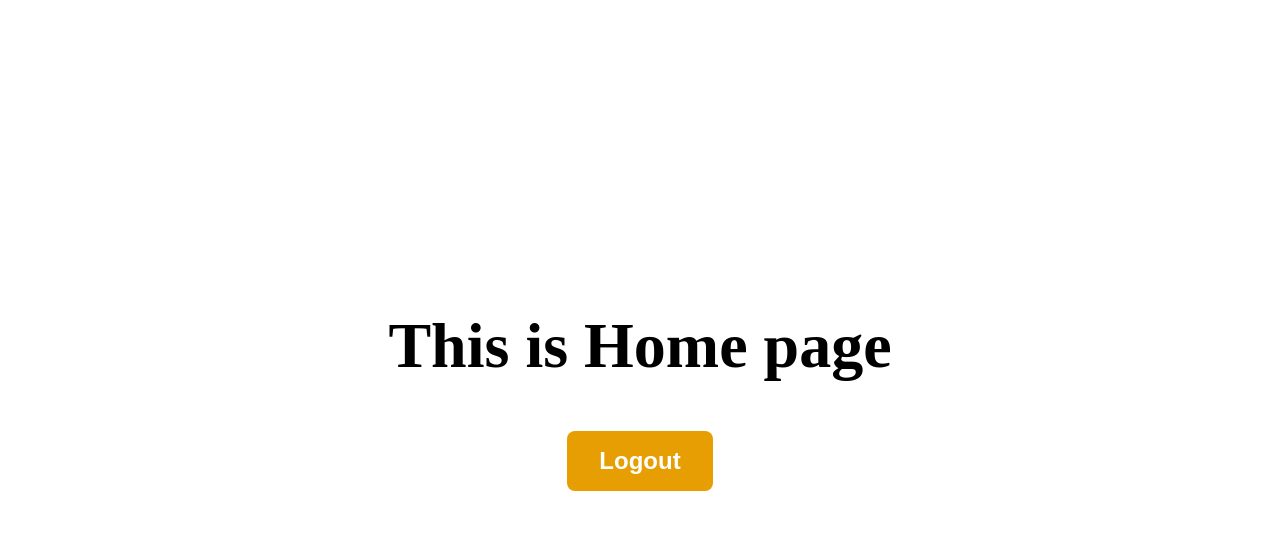
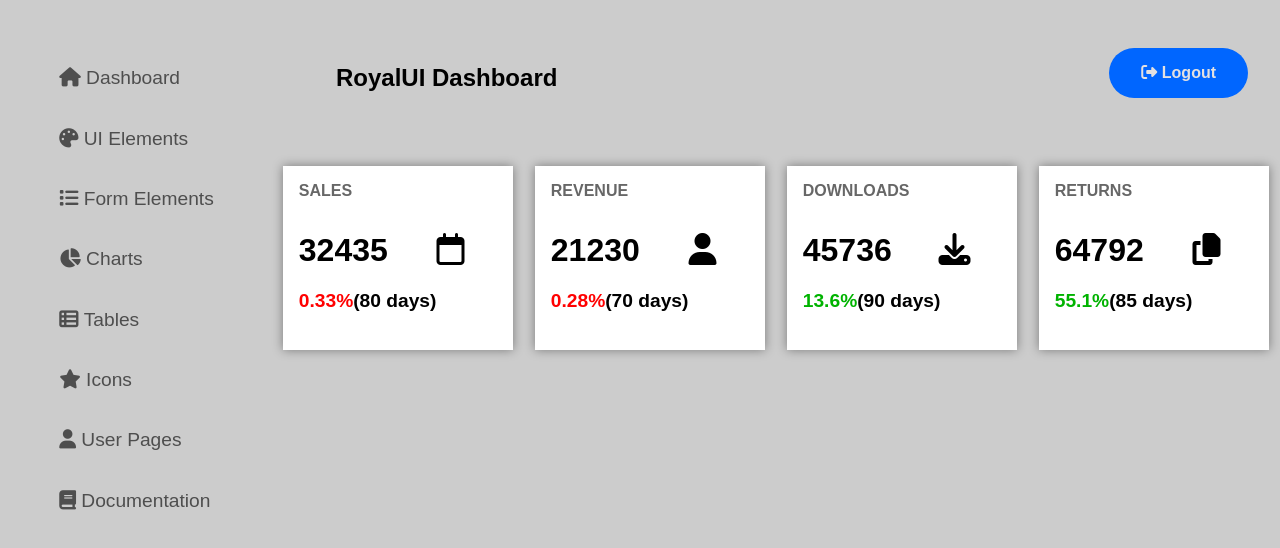
Before and after one commit to tanishqJain16/intern_webApp, a React (Vite) app: page / in a window 1280 px wide. Shown: the top 548 px of the page. Built offline with nearby package versions, Linux system fonts and the light colour scheme; no server answers; sample sign-in values are in the browser's storage.

Commit message:
Dashboard design initiated

```diff
--- a/index.html
+++ b/index.html
@@ -5,10 +5,7 @@
     <link rel="icon" type="image/svg+xml" href="/vite.svg" />
     <meta name="viewport" content="width=device-width, initial-scale=1.0" />
     <title>Vite + React</title>
-    <script
-			src="https://kit.fontawesome.com/140711c5b9.js"
-			crossorigin="anonymous"
-		></script>
+    <script src="https://kit.fontawesome.com/68665a94cd.js" crossorigin="anonymous"></script>
   </head>
   <body>
     <div id="root"></div>
--- a/package.json
+++ b/package.json
@@ -9,6 +9,7 @@
     "preview": "vite preview"
   },
   "dependencies": {
+    "@fortawesome/react-fontawesome": "^0.2.0",
     "axios": "^1.3.5",
     "react": "^18.2.0",
     "react-dom": "^18.2.0",
--- /dev/null
+++ b/src/components/SmallCard/SmallCard.css
@@ -0,0 +1,51 @@
+.smallCard{
+    width: 18vw;
+    height: 23vh;
+    margin: 0 auto;
+    margin-top: 100px;
+    background-color: #fff;
+    box-shadow: 0 0 10px 0 rgba(0,0,0,0.4);
+    /* padding: 20px; */
+    text-align: center;
+    display: flex;
+    flex-direction: column;
+    align-items: start;
+}
+
+.smallCard>.smallHeading{
+    margin-top: 1rem;
+    margin-left: 1rem;
+    color: #676767;
+    font-weight:bold;
+}
+
+.smallCard>.count{
+    margin-top: 2rem;
+    margin-left: 1rem;
+    font-size: 2rem;
+    font-weight: 600;
+    display: flex;
+}
+
+.smallCard>.count{
+    display: grid;
+    grid-template-columns:1fr 2fr;
+    grid-template-rows: 1fr 1fr;
+    grid-template-areas: "count count" "count count";
+}
+
+.smallCard>.percent{
+    font-size: 1.2rem;
+    font-weight: 600;
+    margin-left: 1rem;
+    margin-top: -1rem;
+    display: flex;
+}
+
+.smallCard>.percent>.green{
+    color: #00b300;
+}
+
+.smallCard>.percent>.red{
+    color: #ff0000;
+}
--- /dev/null
+++ b/src/components/SmallCard/SmallCard.jsx
@@ -0,0 +1,23 @@
+import React from 'react'
+import './SmallCard.css'
+
+function SmallCard(props) {
+    return (
+        <div className='smallCard'>
+            <div className="smallHeading">
+                {props.smallHeading}
+            </div>
+            <div className="count">
+                <div>{props.count}</div>
+                <div className='icons'>{props.icon && <i className={props.icon}/>}</div>
+            </div>
+            <div className="percent">
+                {props.percent > 1 && <div className='green'>{props.percent}%</div>}
+                {props.percent < 1 && <div className='red'>{props.percent}%</div>}
+                <div className='days'>({props.days} days)</div>
+            </div>
+        </div>
+    )
+}
+
+export default SmallCard
--- a/src/pages/home/Home.css
+++ b/src/pages/home/Home.css
@@ -1,4 +1,4 @@
-.home{
+/* .home{
     height: 100vh;
     display: flex;
     flex-direction: column;
@@ -18,4 +18,80 @@
     color: #fff;
     cursor: pointer;
     margin-top: 3rem;
+} */
+
+.home{
+    height: 100vh;
+    display: flex;
+    justify-content:center;
+    /* align-items: center; */
+    background-color: #ccc;
+    font-family: Arial, Helvetica, sans-serif;
 }
+
+.home>.sidebar{
+    margin: 3rem;
+    display: flex;
+    flex-direction: column;
+}
+
+.home>.sidebar>div{
+    display: flex;
+    justify-content: flex-start;
+    width: 15rem;
+    margin: 0.5rem 0;
+    font-size: 1.2rem;
+    font-weight: 500;
+    cursor: pointer;
+    padding: 0.7rem;
+    border-radius: 5px;
+    color: #4e4e4e;
+    /* font-family: "Arial", "Font Awesome"; */
+}
+
+.home>.sidebar>div:hover{
+    color: rgb(0, 102, 255);
+    background-color: #e3e1e1;
+    font-weight: 600;
+}
+
+.home>.main{
+    width: 100vw;
+}
+
+.home>.main>.firstRow{
+    display: flex;
+    justify-content: space-between;
+    padding-right:2rem;
+    /* align-items: center; */
+    margin-top: 4rem;
+}
+
+.home>.main>.firstRow>button{
+    background-color: rgb(0, 102, 255);
+    color: #e3e1e1;
+    padding: 1rem 2rem;
+    border-radius: 30px;
+    border: none;
+    margin-top: -1rem;
+    font-size: 1rem;
+    font-weight: 600;
+    cursor: pointer;
+}
+
+.home>.main>.firstRow>button:hover{
+    background-color: rgb(3, 79, 194);
+}
+
+.home>.main>.firstRow>button:disabled{
+    background-color: #ccc;
+    color: #fff;
+    cursor: not-allowed;
+}
+
+.home>.main>.secondrow{
+    display: flex;
+    justify-content: space-between;
+    margin-top: -2rem ;
+    margin-left: -4rem;
+}
--- a/src/pages/home/Home.jsx
+++ b/src/pages/home/Home.jsx
@@ -1,35 +1,21 @@
 import React, { useEffect, useState } from 'react'
 import "./Home.css"
 import axios from 'axios'
+import SmallCard from '../../components/SmallCard/SmallCard'
 
 function Home() {
   const [currentUser, setCurrentUser] = useState({ username: "", email: "" })
+  const [btnDisabled, setBtnDisabled] = useState(false)
 
   const getCurrentUser = () => {
-    // fetch("http://localhost:5000/auth/getuser", {
-    //   method: "GET",
-    //   headers: {
-    //     "Content-Type": "application/json",
-    //     "Authorization": `Bearer ${localStorage.getItem('token')}`
-    //   },
-    // }).then((response) => response.json())
-    //   .then((json) => {
-    //     console.log(json)
-    //     if (json.success) {
-    //       setCurrentUser({username:json.username,email:json.email})
-    //     } else {
-    //       alert(json.message);
-    //     }
-    //   }).catch((err) => {
-    //     console.log(err)
-    //   })
-    axios.get("http://localhost:5000/user/getuser",{
+    setBtnDisabled(true);
+    axios.get("http://localhost:5000/user/getuser", {
       headers: {
         "Content-Type": "application/json",
         "Authorization": `Bearer ${localStorage.getItem('token')}`
       },
     }).then((response) => {
-      console.log(response)
+      setBtnDisabled(false);
       if (response.data.success) {
         setCurrentUser({ username: response.data.user.username, email: response.data.user.email })
       }
@@ -37,6 +23,7 @@ function Home() {
         alert(json.message);
       }
     }).catch((err) => {
+      setBtnDisabled(false);
       console.log(err)
     })
 
@@ -56,10 +43,28 @@ function Home() {
   }
   return (
     <div className='home'>
-      <h1>This is Home page {`${currentUser.username}`}</h1>
-      <button className="logout" onClick={handleLogout}>
-        Logout
-      </button>
+      <div className="sidebar" style={{ fontFamily: "Arial, FontAwesome" }}>
+        <div>&#xf015; Dashboard</div>
+        <div>&#xf53f; UI Elements</div>
+        <div>&#xf03a; Form Elements</div>
+        <div>&#xf200; Charts</div>
+        <div>&#xf00b; Tables</div>
+        <div>&#xf005; Icons</div>
+        <div>&#xf007; User Pages</div>
+        <div>&#xf02d; Documentation</div>
+      </div>
+      <div className="main">
+        <div className="firstRow">
+          <h2> RoyalUI Dashboard</h2>
+          <button className="logout" style={{ fontFamily: "Arial, FontAwesome" }} onClick={handleLogout} disabled={btnDisabled}>&#xf2f5; Logout</button>
+        </div>
+        <div className="secondrow">
+          <SmallCard smallHeading={"SALES"} count={32435} icon={"fa-regular fa-calendar"} percent={0.33} days={80}/>
+          <SmallCard smallHeading={"REVENUE"} count={21230} icon={"fa-solid fa-user"} percent={0.28} days={70}/>
+          <SmallCard smallHeading={"DOWNLOADS"} count={45736} icon={"fa-solid fa-download"} percent={13.6} days={90}/>
+          <SmallCard smallHeading={"RETURNS"} count={64792} icon={"fa-solid fa-copy"} percent={55.1} days={85}/>
+        </div>
+      </div>
     </div>
   )
 }
```
Also changed, not shown: kuchBhi.txt (added), 1 other file (tests, documents, lock files or other folders).
